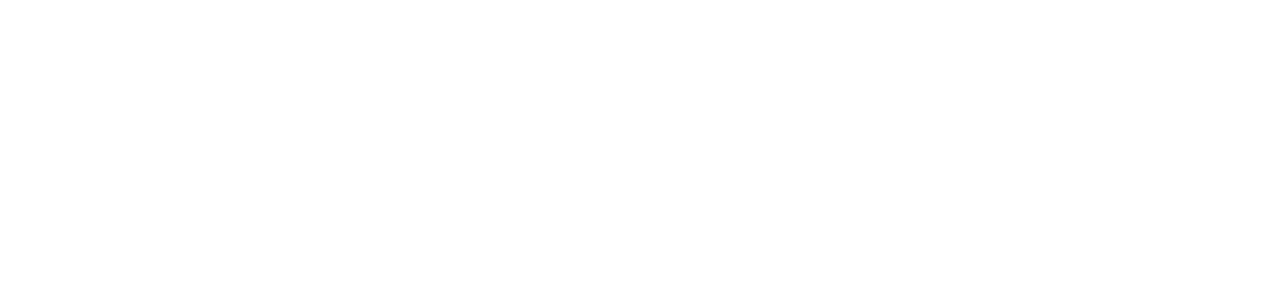
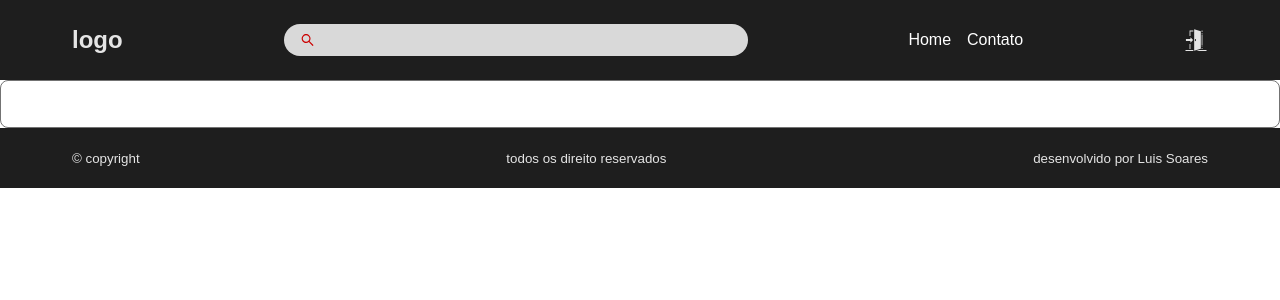
Before and after one commit to luiszkm/formationBrigade, a React (Vite) app: page /contact in a window 1280 px wide. Before the commit this address had no page. Shown: the top 300 px of the page. Built offline with nearby package versions, Linux system fonts and the light colour scheme.

Commit message:
add contact page

```diff
--- a/src/components/Header/index.tsx
+++ b/src/components/Header/index.tsx
@@ -17,7 +17,7 @@
         <nav>
           <ul>
             <Link to='/'><li>Home</li></Link>
-            <Link to='/'><li>Contato</li></Link>
+            <Link to='/contact'><li>Contato</li></Link>
           </ul>
         </nav>
 
--- /dev/null
+++ b/src/pages/Contact/index.tsx
@@ -0,0 +1,16 @@
+import { Footer } from "../../components/Footer";
+import { Header } from "../../components/Header";
+import { Input } from "../../components/Input";
+
+
+
+export function Contact (){
+
+  return(
+    <>
+    <Header />
+    <Input />
+    <Footer />
+    </>
+  )
+}
--- a/src/pages/SingIn/index.tsx
+++ b/src/pages/SingIn/index.tsx
@@ -19,7 +19,10 @@
         {<FormLogin >
           <label htmlFor="email">
             Digite seu e-mail
-
+            <Input id="email"
+              type="email"
+              placeholder="brigada@exemplo.com"
+              icon={<AiOutlineMail />} />
           </label>
 
           <label htmlFor="password">
--- a/src/routes/app.routes.tsx
+++ b/src/routes/app.routes.tsx
@@ -1,7 +1,9 @@
 import {Routes, Route} from "react-router-dom";
 
 import { Home } from "../pages/Home";
+import { Contact } from "../pages/Contact";
 import { SingIn } from "../pages/SingIn";
+
 import{ ClassOne} from "../pages/ClassOne"
 import{ ClassTwo} from "../pages/ClassTwo"
 
@@ -10,6 +12,7 @@
   return(
     <Routes>
       <Route path="/" element ={<Home/>}/>
+      <Route path="/contact" element ={<Contact/>}/>
       <Route path="/login" element ={<SingIn/>}/>
       <Route path="/aula" element ={<ClassOne/>}/>
       <Route path="/APH" element ={<ClassTwo/>}/>
```
